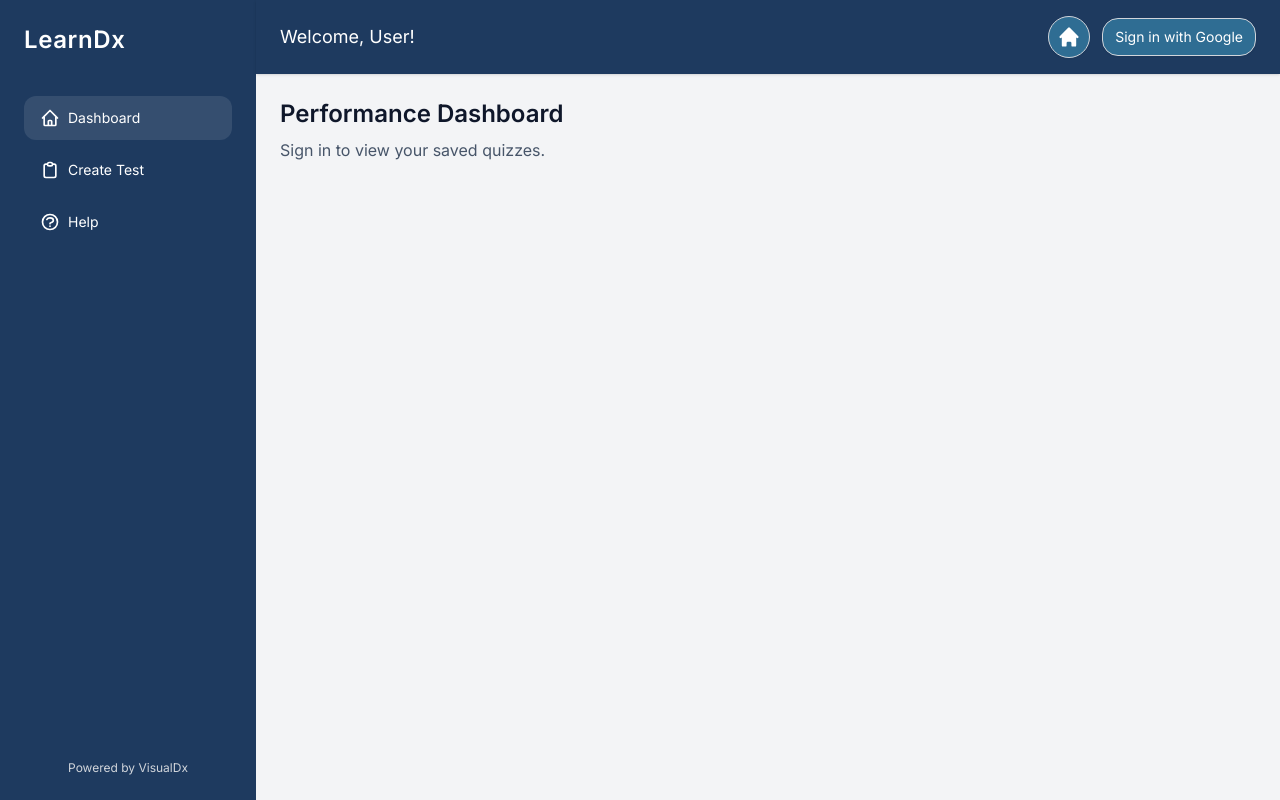
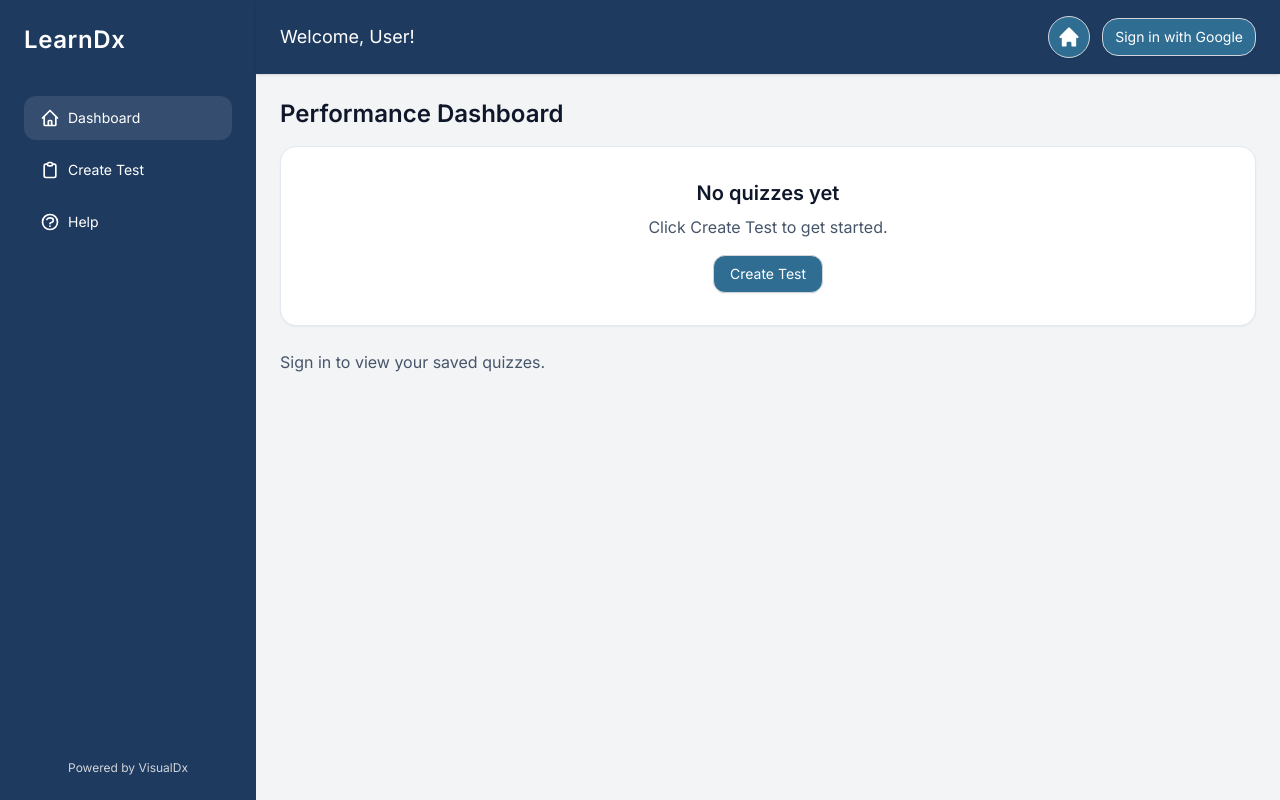
Before and after one commit to pkadam1225/learn-dx, a React (Vite) app: page / in a window 1280 px wide. Built offline with nearby package versions, Linux system fonts and the light colour scheme; no server answers.

Commit message:
dashboard: restore empty-state message when no quiz results; keep Resume banner

```diff
--- a/src/components/PerformanceDashboard.tsx
+++ b/src/components/PerformanceDashboard.tsx
@@ -3,7 +3,9 @@ import { useNavigate } from 'react-router-dom';
 import { useAuth } from '../auth/AuthContext';
 
 // must match App.tsx
-const storageKey = (uid?: string) => `learndx:progress:${uid || 'anon'}`;
+const progressKey = (uid?: string) => `learndx:progress:${uid || 'anon'}`;
+// guessed results key used by attempts.ts (adjust here if yours differs)
+const resultsKey  = (uid?: string) => `learndx:results:${uid || 'anon'}`;
 
 type SavedProgress = {
   sessionId: string;
@@ -20,25 +22,33 @@ export default function PerformanceDashboard() {
   const navigate = useNavigate();
 
   const [saved, setSaved] = useState<SavedProgress | null>(null);
+  const [hasResults, setHasResults] = useState<boolean>(false);
 
-  // load saved progress on mount / when user changes
+  // load saved progress + whether any results exist
   useEffect(() => {
     try {
-      const raw = localStorage.getItem(storageKey(uid));
-      setSaved(raw ? JSON.parse(raw) as SavedProgress : null);
+      const raw = localStorage.getItem(progressKey(uid));
+      setSaved(raw ? (JSON.parse(raw) as SavedProgress) : null);
     } catch {
       setSaved(null);
     }
+    try {
+      const rawRes = localStorage.getItem(resultsKey(uid));
+      let any = false;
+      if (rawRes) {
+        const data = JSON.parse(rawRes);
+        if (Array.isArray(data)) any = data.length > 0;
+        else if (Array.isArray(data?.items)) any = data.items.length > 0;
+      }
+      setHasResults(any);
+    } catch {
+      setHasResults(false);
+    }
   }, [uid]);
 
-  const handleResume = () => {
-    navigate('/quiz'); // App.tsx auto-restores when hitting /quiz
-  };
-
+  const handleResume = () => navigate('/quiz');
   const handleDiscard = () => {
-    try {
-      localStorage.removeItem(storageKey(uid));
-    } catch {}
+    try { localStorage.removeItem(progressKey(uid)); } catch {}
     setSaved(null);
   };
 
@@ -46,7 +56,7 @@ export default function PerformanceDashboard() {
 
   return (
     <div className="max-w-5xl mx-auto">
-      <h1 className="text-2xl font-semibold text-slate-900 mb-2">Performance Dashboard</h1>
+      <h1 className="text-2xl font-semibold text-slate-900 mb-4">Performance Dashboard</h1>
 
       {/* Resume banner if a saved session exists */}
       {saved && saved.total > 0 && (
@@ -55,7 +65,7 @@ export default function PerformanceDashboard() {
             <div>
               <div className="text-sm font-semibold text-slate-900">Resume in-progress quiz</div>
               <div className="text-sm text-slate-700">
-                Question {qNum} of {saved.total} • Score {saved.score} • Last saved{" "}
+                Question {qNum} of {saved.total} • Score {saved.score} • Last saved{' '}
                 {new Date(saved.updatedAt).toLocaleString()}
               </div>
             </div>
@@ -77,11 +87,28 @@ export default function PerformanceDashboard() {
         </div>
       )}
 
-      {/* Your existing dashboard content */}
+      {/* EMPTY STATE — show whenever no results are logged */}
+      {!hasResults && (
+        <div className="rounded-2xl border border-slate-200 bg-white p-8 text-center shadow-sm">
+          <h2 className="text-xl font-semibold text-slate-900 mb-2">No quizzes yet</h2>
+          <p className="text-slate-600 mb-4">
+            Click <span className="font-medium">Create Test</span> to get started.
+          </p>
+          <button
+            onClick={() => navigate('/create')}
+            className="rounded-xl bg-vdx-blue px-4 py-2 text-sm font-medium text-white hover:brightness-95"
+          >
+            Create Test
+          </button>
+        </div>
+      )}
+
+      {/* If you later render a results list/cards, put them below. */}
       {!user && (
-        <p className="text-slate-600">Sign in to view your saved quizzes.</p>
+        <p className="mt-6 text-slate-600">
+          Sign in to view your saved quizzes.
+        </p>
       )}
-      {/* TODO: render your stats/cards list here */}
     </div>
   );
 }
```
